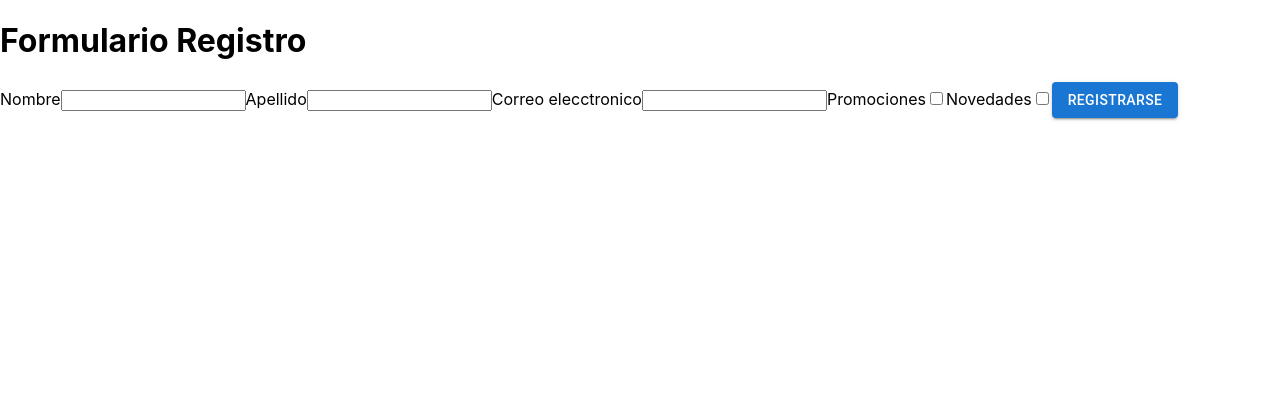
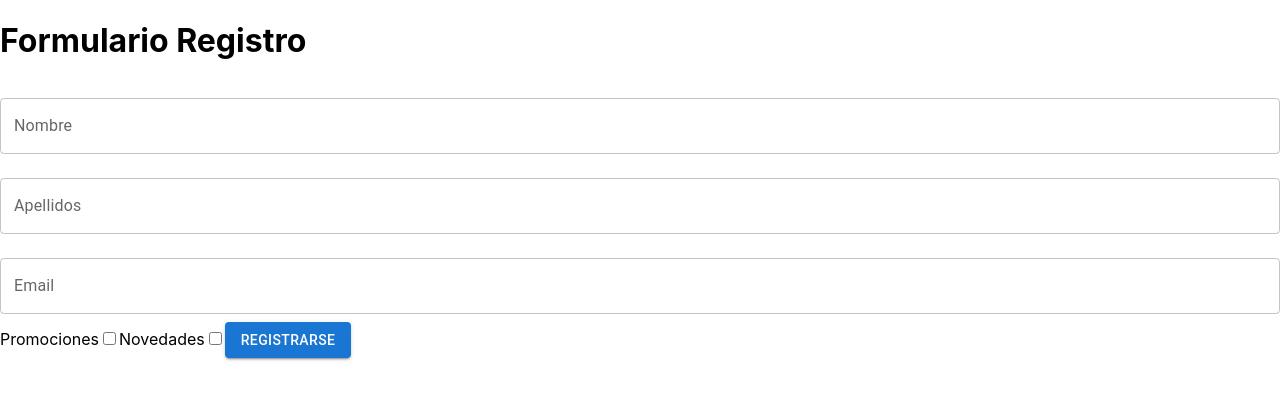
Before and after one commit to parzival-p1/formProject-componentes_funcionales, a React (Create React App) app: page / in a window 1280 px wide. Shown: the top 400 px of the page. Built offline with nearby package versions, Linux system fonts and the light colour scheme; the HTML template or start-up script is replaced by a standard one.

Commit message:
Usando material UI para inputs

```diff
--- a/src/FormSignUp.jsx
+++ b/src/FormSignUp.jsx
@@ -1,14 +1,32 @@
 import { Button } from "@mui/material"
+import TextField from '@mui/material/TextField';
 
 function FormSignUp () {
     return (
         <form>
-            <label >Nombre</label>
-            <input type="text"/>
-            <label >Apellido</label>
-            <input type="text"/>
-            <label >Correo elecctronico</label>
-            <input type="text"/>
+            <TextField
+                id="name"
+                label="Nombre"
+                variant="outlined"
+                fullWidth
+                margin="normal"
+            />
+            <TextField
+                id="lastName"
+                label="Apellidos"
+                variant="outlined"
+                fullWidth
+                margin="normal"
+            />
+            <TextField
+                id="email"
+                label="Email"
+                variant="outlined"
+                fullWidth
+                margin="normal"
+            />
+
+
             <label >Promociones</label>
             <input type="checkbox"/>
             <label >Novedades</label>
```
Also changed, not shown: 1 other file (tests, documents, lock files or other folders).
